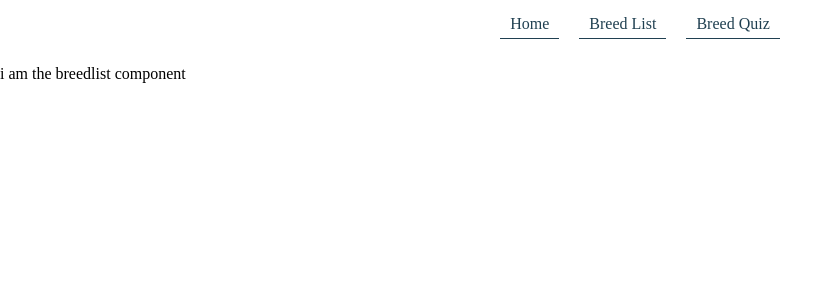
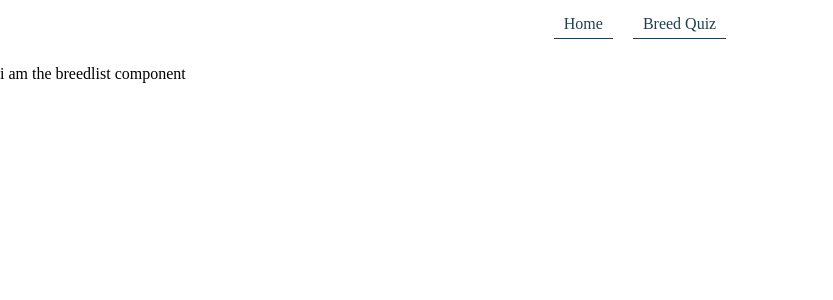
Before and after one commit to m47h4r/dog-breed, a React (Create React App) app: page /list in a window 1280 px wide. Shown: the top 300 px of the page, without its empty margins (0-833 px from the left). Built offline with nearby package versions, Linux system fonts and the light colour scheme.

Commit message:
only show the other pages in the header

```diff
--- a/src/App.js
+++ b/src/App.js
@@ -6,8 +6,6 @@ import {
 } from "react-router-dom";
 
 import "./App.css";
-
-import Link from "./components/Link";
 
 import List from "./pages/List";
 import Quiz from "./pages/Quiz";
--- a/src/components/Header.js
+++ b/src/components/Header.js
@@ -4,12 +4,18 @@ import "./Header.css";
 
 import Link from "./Link";
 
-function Header () {
+const headerData = [
+  { id: "index", url: "/", text: "Home" },
+  { id: "list", url: "/list", text: "Breed List" },
+  { id: "quiz", url: "/quiz", text: "Breed Quiz" },
+];
+
+function Header({ currentPage }) {
   return (
     <nav className="navigation">
-      <Link to="/">Home</Link>
-      <Link to="/list">Breed List</Link>
-      <Link to="/quiz">Breed Quiz</Link>
+      {headerData.map((link) => (
+        currentPage !== link.id ? (<Link to={link.url}>{link.text}</Link>) : null
+      ))}
     </nav>
   );
 }
--- a/src/pages/Index.js
+++ b/src/pages/Index.js
@@ -7,7 +7,7 @@ import Header from "../components/Header";
 function Index() {
   return (
     <div className="index-wrapper">
-      <Header />
+      <Header currentPage="index"/>
     </div>
   );
 }
--- a/src/pages/List.js
+++ b/src/pages/List.js
@@ -7,7 +7,7 @@ import Header from "../components/Header";
 function List() {
   return (
     <>
-      <Header />
+      <Header currentPage="list" />
       <p>i am the breedlist component</p>
     </>
   );
--- a/src/pages/Quiz.js
+++ b/src/pages/Quiz.js
@@ -5,7 +5,7 @@ import Header from "../components/Header";
 function Quiz () {
   return (
     <>
-      <Header />
+      <Header currentPage="quiz" />
       <p>i am the BreedQuiz component</p>
     </>
   );
```
